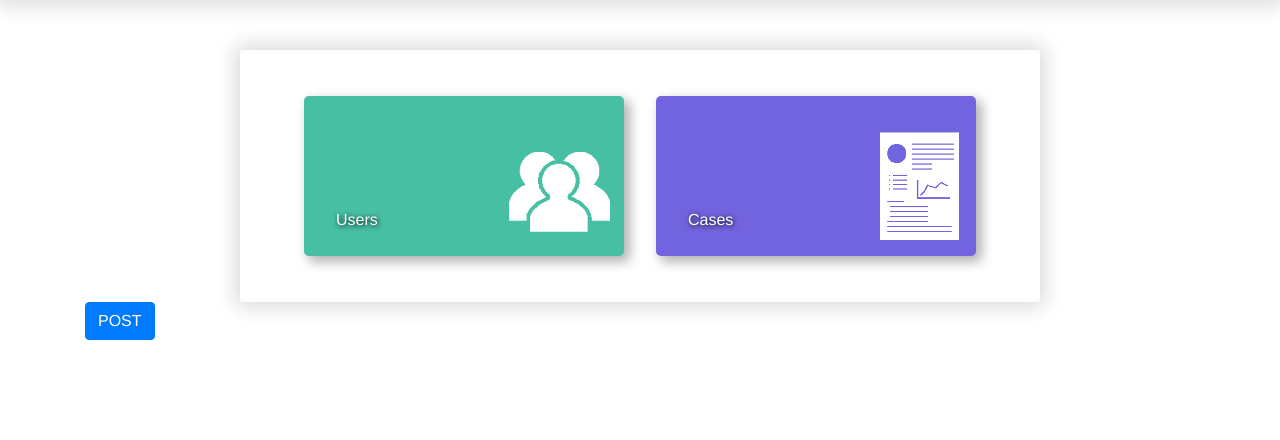
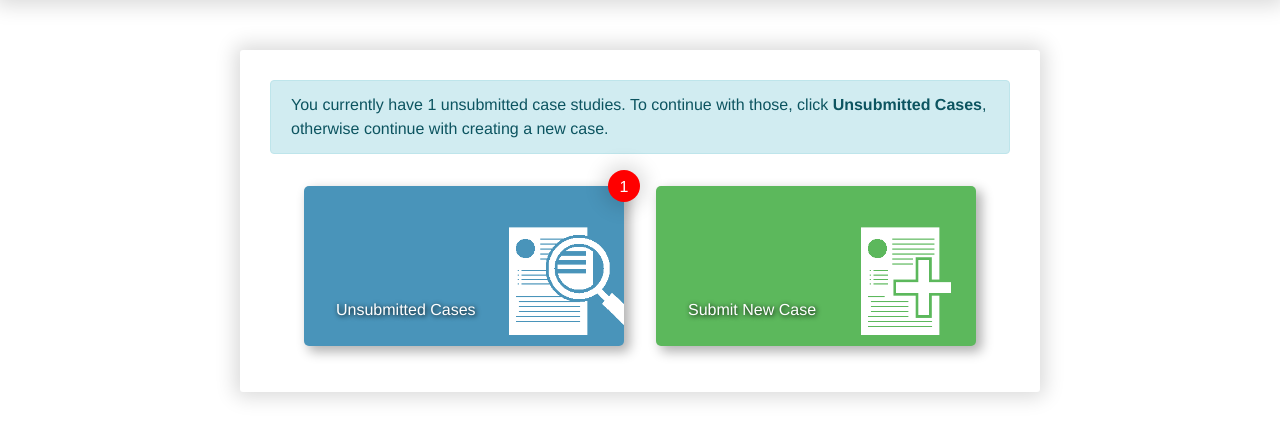
Before and after one commit to 320011/case, a Django app: template core/case_study/templates/create_case_landing.html in a window 1280 px wide. Shown: the part 72-512 px from the top of the page. Run offline with Django 3.2, Linux system fonts and the light colour scheme; the template is opened without the code that fills it: most values are stand-ins (such as "Sample title", 1, 10 or a date in 2020); style sheets or scripts are compiled from the project's sources; some libraries are stand-ins or nearby versions.

Commit message:
Add form for new_case and make styling consistent

```diff
--- a/core/case_study/templates/create_case_landing.html
+++ b/core/case_study/templates/create_case_landing.html
@@ -6,36 +6,42 @@
 
 {% block body %}
     <div class="action-list-container theme-container theme-contaienr-med">
+        <div class="alert alert-info">
+          You currently have {{ unsubmitted_count }} unsubmitted case studies. To continue with those, click <strong>Unsubmitted Cases</strong>, otherwise continue with creating a new case.
+        </div>
         <div class="action-list theme-form">
             <div class="action-container">
                 <a class="action-link" href="{% url "case_admin:users" %}">
-                    <div class="action-card" id="action-admin-users">
-                        {% if badge_count.users > 0 %}
-                            <span class="notification-badge">
-                                {{ badge_count.users }}
-                            </span>
-                        {% endif %}
-                        <p class="action-title">Users</p>
+                    <div class="action-card" id="action-discover">
+                        <span class="notification-badge">
+                            {{ unsubmitted_count }}
+                        </span>
+                        <p class="action-title">Unsubmitted Cases</p>
                     </div>
                 </a>
             </div>
             <div class="action-container">
-                <a class="action-link" href="{% url "case_admin:cases" %}">
-                    <div class="action-card" id="action-admin-cases">
+                <a class="action-link" id="create_new_case_button">
+                    <div class="action-card" id="action-create">
                         {% if badge_count.cases > 0 %}
                             <span class="notification-badge">
                                 {{ badge_count.cases }}
                             </span>
                         {% endif %}
-                        <p class="action-title">Cases</p>
+                        <p class="action-title">Submit New Case</p>
                     </div>
                 </a>
             </div>
         </div>
     </div>
-    <form method="post">
-      {% csrf_token %}
-      <input type="hidden" name="create_new_case" value="true">
-      <input class="btn btn-primary" type="submit" value="POST">
+    <form method="post" id="create_new_case">
+        {% csrf_token %}
+        <input type="hidden" name="create_new_case" value="true">
+        <input class="d-none" type="submit">
     </form>
+    <script>
+        document.getElementById("create_new_case_button").addEventListener("click", function() {
+          document.getElementById("create_new_case").submit();
+        }, false);
+    </script>
 {% endblock %}
```
